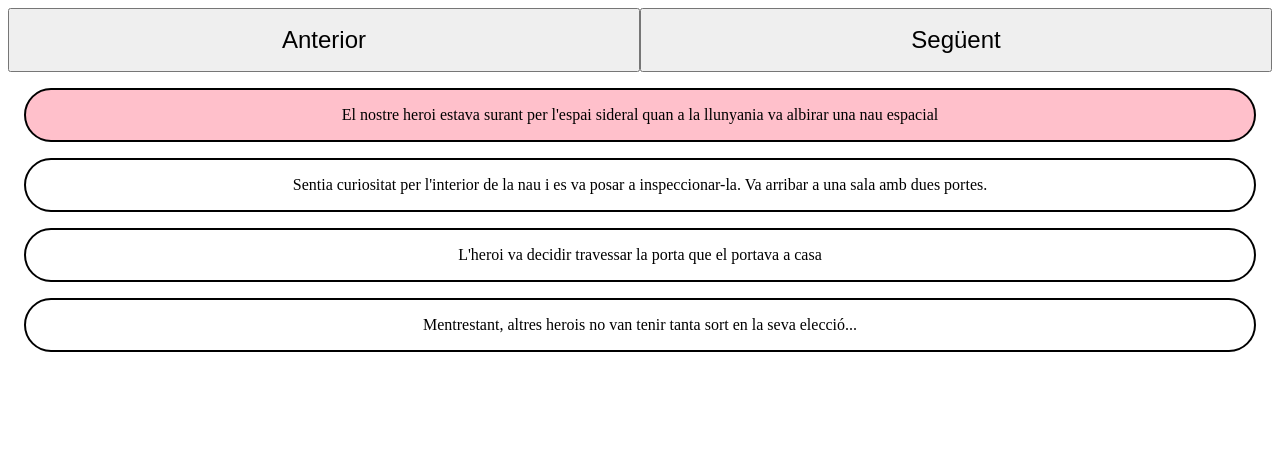
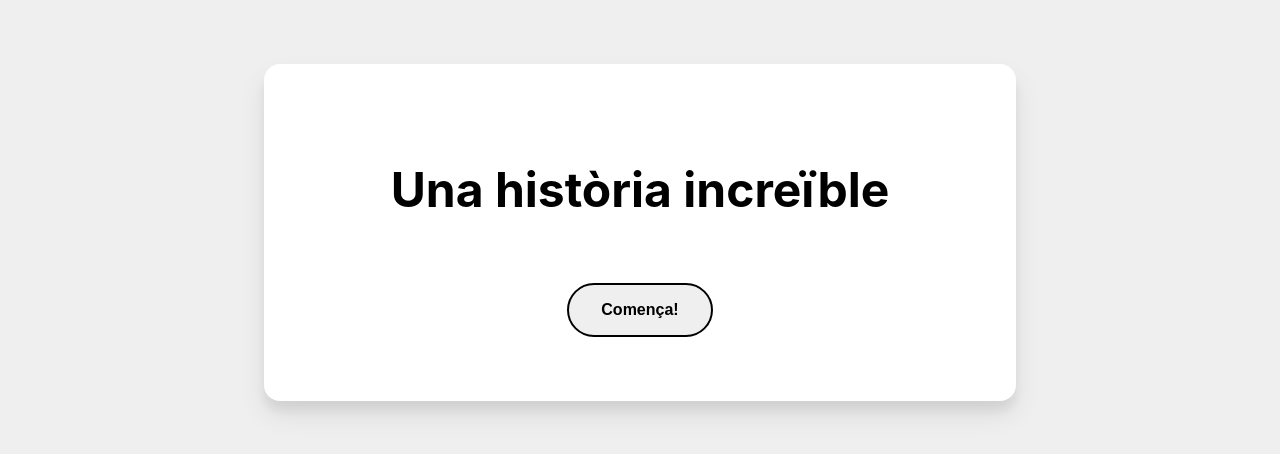
Before and after one commit to carlesrider/React-sprint-6, a React (Create React App) app: page / in a window 1280 px wide. Shown: the top 454 px of the page. Built offline with nearby package versions, Linux system fonts and the light colour scheme.

Commit message:
Exercici 5

```diff
--- a/src/App.js
+++ b/src/App.js
@@ -3,11 +3,13 @@
 import { useState } from 'react';
 import Button from './components/Button/Button';
 import Escena from './components/Escena/Escena';
+import Welcome from './components/Welcome/Welcome';
 import history from './history.json';
 
 
 function App() {
   const [index, setIndex] = useState(0);
+  const [welcome, setWelcome] = useState(true);
 
   const next = () => {
     if (index < 3) {
@@ -19,12 +21,21 @@ function App() {
       setIndex(index - 1);
     }
   }
+  const toggleWelcome = () => {
+    setWelcome(!welcome);
+  }
 
   return (
     <div className="App">
-      <Button onClick={prev} text="Anterior" />
-      <Button onClick={next} text="Següent" />
-      {history.map((sentence, key) => <Escena key={key} text={sentence} className={(index === key) ? "selected" : ""} />)}
+      { welcome ? <Welcome text="Una història increïble" onClick={toggleWelcome} buttonText="Comença!" />
+      :
+      <div>
+        <Button onClick={prev} text="Anterior" />
+        <Button onClick={next} text="Següent" />
+        {history.map((sentence, key) => <Escena key={key} text={sentence} className={(index === key) ? "selected" : ""} />)}
+      </div>
+      }
+
     </div>
   );
 }
--- /dev/null
+++ b/src/components/Welcome/Welcome.js
@@ -0,0 +1,10 @@
+import { Welcome } from './Welcome.styled';
+import Button from '../Button/Button';
+
+const MyWelcome = (props) => (
+    <Welcome>
+        <h1>{props.text}</h1>
+        <Button onClick={props.onClick} text={props.buttonText} />
+    </Welcome>
+)
+export default MyWelcome;
--- /dev/null
+++ b/src/components/Welcome/Welcome.styled.js
@@ -0,0 +1,30 @@
+
+import styled from 'styled-components';
+
+export const Welcome = styled.div`
+    width: 50%;
+    margin: 4rem auto;
+    padding: 4rem;
+    text-align: center;
+    font-size: 1.5rem;
+    border-radius: 1rem;
+    background-color: #fff;
+    box-shadow: 0 14px 28px rgba(0,0,0,0.08), 0 10px 10px rgba(0,0,0,0.06);
+    h1 {
+        margin-bottom: 4rem;
+    }
+    Button {
+        border-radius: 2rem;
+        width: auto;
+        padding: 1rem 2rem;
+        font-size: 1rem;
+        font-weight: bold;
+        background-color: #efefef;
+        border: 2px solid #000;
+        transition: all 0.2s ease-in-out;
+        &:hover {
+            background-color: #000;
+            color: #fff;
+        }
+    }
+`;
--- /dev/null
+++ b/src/components/Welcome/index.js
@@ -0,0 +1,2 @@
+import Welcome from './Welcome';
+export default Welcome;
--- a/src/components/escena/Escena.styled.js
+++ b/src/components/escena/Escena.styled.js
@@ -9,6 +9,7 @@ export const Escena = styled.p`
     text-align: center;
     margin-left: 1rem;
     margin-right: 1rem;
+    background-color: #fff;
     transition: all 0.2s ease-in-out;
 
     &.selected {
--- a/src/index.css
+++ b/src/index.css
@@ -5,6 +5,7 @@ body {
     sans-serif;
   -webkit-font-smoothing: antialiased;
   -moz-osx-font-smoothing: grayscale;
+  background-color: #efefef;
 }
 
 code {
--- a/src/index.js
+++ b/src/index.js
@@ -1,6 +1,6 @@
 import React from 'react';
 import ReactDOM from 'react-dom/client';
-// import './index.css';
+import './index.css';
 import App from './App';
 import reportWebVitals from './reportWebVitals';
 
```
